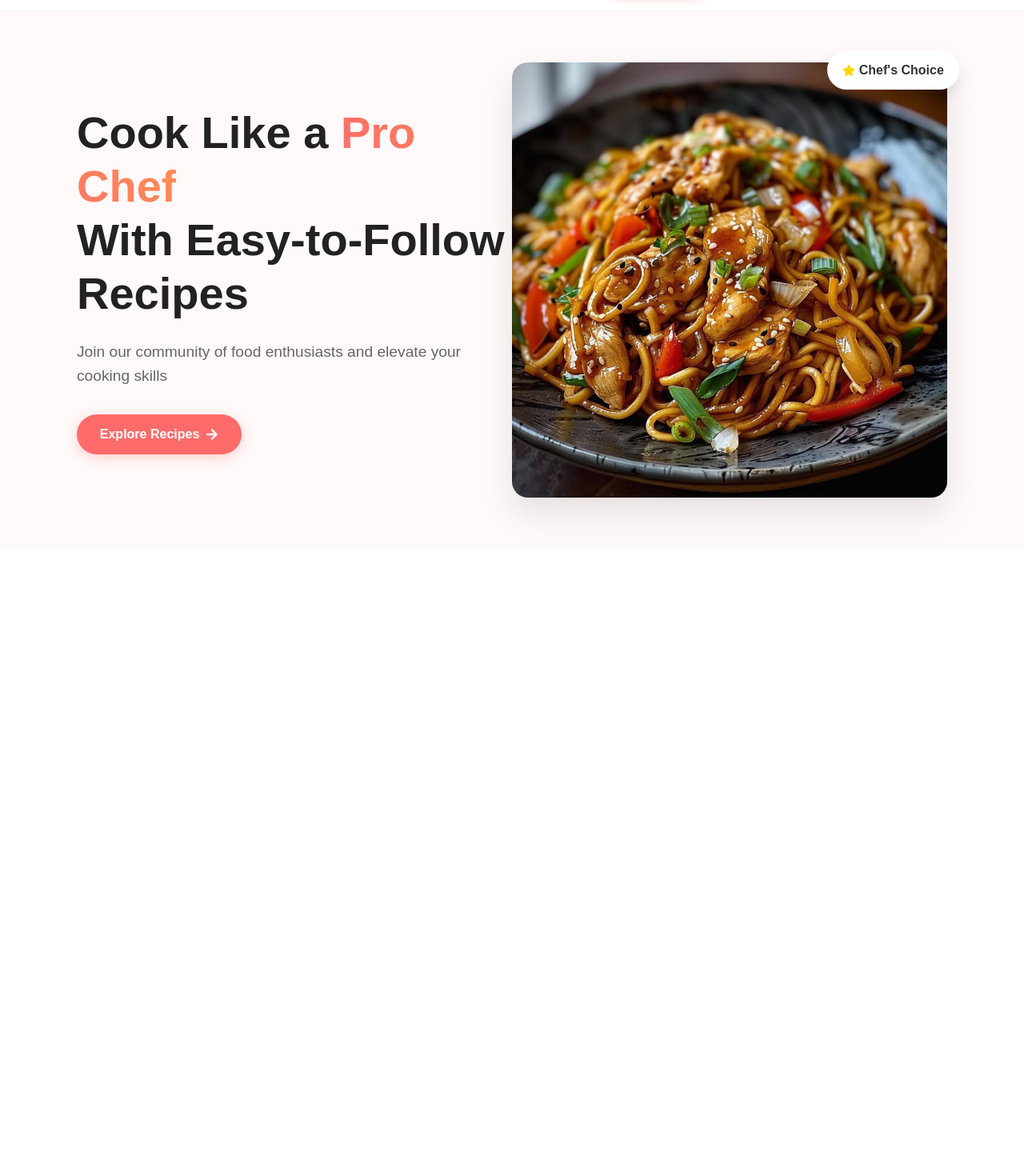
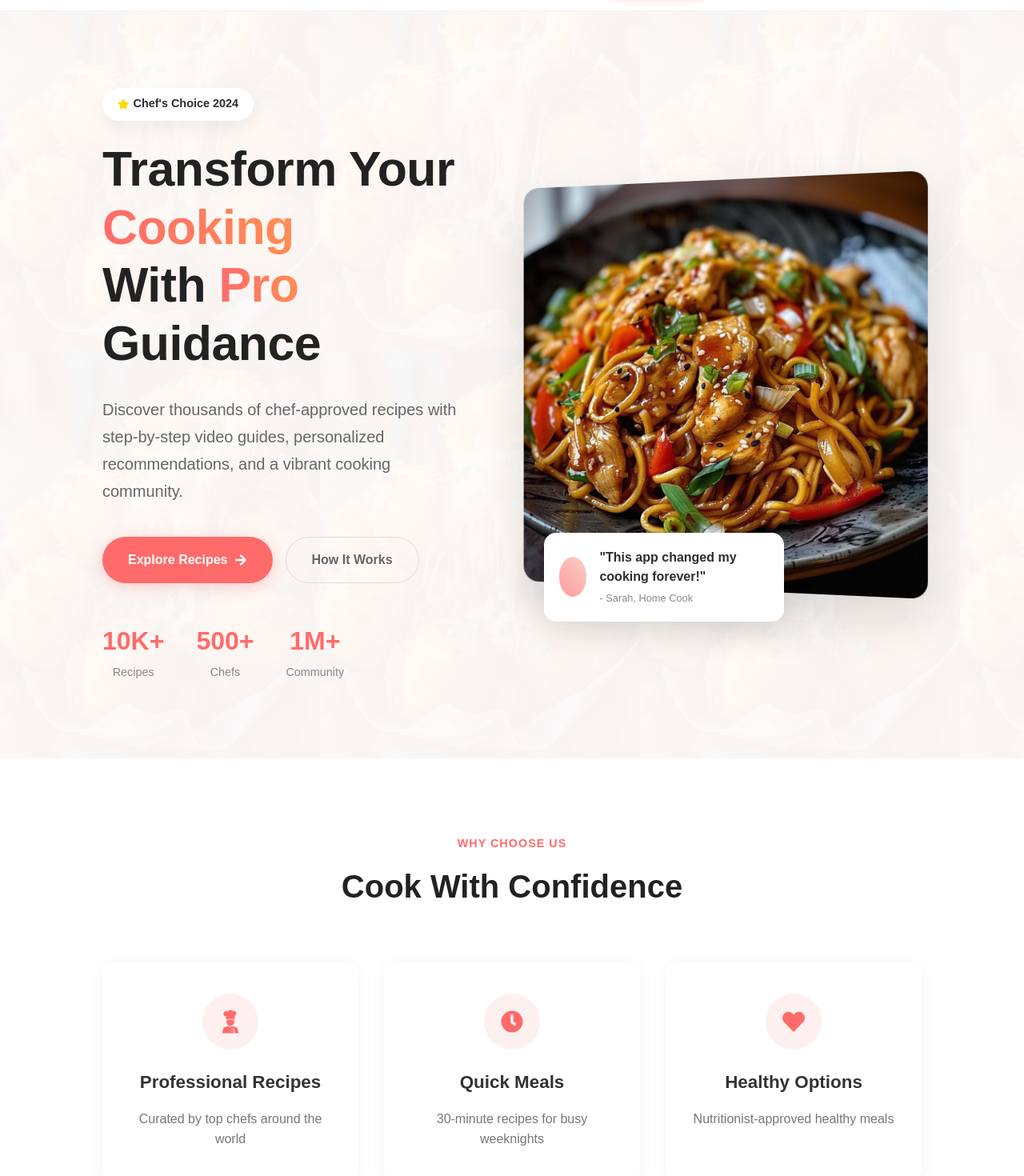
Before and after one commit to Pasindya/Cook-Book, a React (Vite) app in the folder frontend/: page / in a window 1280 px wide. Shown: the part 60-1530 px from the top of the page at 80% size. Before the commit the page ends 800 px from the top, so only its background shows below. Built offline with nearby package versions, Linux system fonts and the light colour scheme.

Commit message:
home page updated

```diff
--- a/frontend/src/pages/Home.jsx
+++ b/frontend/src/pages/Home.jsx
@@ -2,151 +2,432 @@ import React from 'react';
 import { motion } from 'framer-motion';
 import { Link } from 'react-router-dom';
 import Navbar from '../components/Navbar';
-import { FaArrowRight, FaStar } from 'react-icons/fa';
-import heroImage from '../assets/noodles.jpg'; // Your image
+import { FaArrowRight, FaStar, FaUtensils, FaClock, FaHeart } from 'react-icons/fa';
+import { GiCook } from 'react-icons/gi';
+import heroImage from '../assets/noodles.jpg';
+import foodPattern from '../assets/pizza.jpg'; // Add a subtle food pattern image
 
 const Home = () => {
+  // Animation variants
+  const containerVariants = {
+    hidden: { opacity: 0 },
+    visible: {
+      opacity: 1,
+      transition: {
+        staggerChildren: 0.2,
+        when: "beforeChildren"
+      }
+    }
+  };
+
+  const itemVariants = {
+    hidden: { y: 20, opacity: 0 },
+    visible: {
+      y: 0,
+      opacity: 1,
+      transition: {
+        duration: 0.6
+      }
+    }
+  };
+
+  const featureCards = [
+    {
+      icon: <GiCook size={32} />,
+      title: "Professional Recipes",
+      description: "Curated by top chefs around the world"
+    },
+    {
+      icon: <FaClock size={28} />,
+      title: "Quick Meals",
+      description: "30-minute recipes for busy weeknights"
+    },
+    {
+      icon: <FaHeart size={28} />,
+      title: "Healthy Options",
+      description: "Nutritionist-approved healthy meals"
+    }
+  ];
+
   return (
     <div style={styles.container}>
+      {/* Background elements */}
+      <div style={styles.backgroundPattern}></div>
+
       <Navbar />
 
-      {/* Hero Section Only */}
+      <main>
+        {/* Hero Section */}
         <motion.section
           style={styles.heroSection}
-        initial={{ opacity: 0 }}
-        animate={{ opacity: 1 }}
-        transition={{ duration: 0.8 }}
+          initial="hidden"
+          animate="visible"
+          variants={containerVariants}
         >
           <div style={styles.heroContent}>
+            <motion.div variants={itemVariants}>
+              <div style={styles.badge}>
+                <FaStar style={{ color: '#FFD700', marginRight: '5px' }} />
+                Chef's Choice 2024
+              </div>
+            </motion.div>
+
             <motion.h1
               style={styles.heroTitle}
-            initial={{ y: -50 }}
-            animate={{ y: 0 }}
-            transition={{ delay: 0.2 }}
+              variants={itemVariants}
             >
-            Cook Like a <span style={styles.highlight}>Pro Chef</span> <br />With Easy-to-Follow Recipes
+              Transform Your <span style={styles.highlight}>Cooking</span> <br />
+              With <span style={styles.highlight}>Pro</span> Guidance
             </motion.h1>
 
             <motion.p
               style={styles.heroSubtitle}
-            initial={{ y: 50 }}
-            animate={{ y: 0 }}
-            transition={{ delay: 0.3 }}
+              variants={itemVariants}
             >
-            Join our community of food enthusiasts and elevate your cooking skills
+              Discover thousands of chef-approved recipes with step-by-step video guides,
+              personalized recommendations, and a vibrant cooking community.
             </motion.p>
 
             <motion.div
-            initial={{ opacity: 0 }}
-            animate={{ opacity: 1 }}
-            transition={{ delay: 0.4 }}
+              style={styles.buttonGroup}
+              variants={itemVariants}
             >
               <Link to="/displayrecipe" style={styles.ctaButton}>
                 Explore Recipes <FaArrowRight style={{ marginLeft: '8px' }} />
               </Link>
+              <Link to="/about" style={styles.secondaryButton}>
+                How It Works
+              </Link>
+            </motion.div>
+
+            <motion.div
+              style={styles.statsContainer}
+              variants={itemVariants}
+            >
+              <div style={styles.statItem}>
+                <div style={styles.statNumber}>10K+</div>
+                <div style={styles.statLabel}>Recipes</div>
+              </div>
+              <div style={styles.statItem}>
+                <div style={styles.statNumber}>500+</div>
+                <div style={styles.statLabel}>Chefs</div>
+              </div>
+              <div style={styles.statItem}>
+                <div style={styles.statNumber}>1M+</div>
+                <div style={styles.statLabel}>Community</div>
+              </div>
             </motion.div>
           </div>
 
-        <div style={styles.heroImageContainer}>
-          <motion.img
+          <motion.div
+            style={styles.heroImageContainer}
+            variants={{
+              hidden: { opacity: 0, scale: 0.8 },
+              visible: {
+                opacity: 1,
+                scale: 1,
+                transition: { delay: 0.3, duration: 0.8 }
+              }
+            }}
+          >
+            <div style={styles.imageWrapper}>
+              <img
                 src={heroImage}
                 alt="Delicious food"
                 style={styles.heroImage}
-            initial={{ scale: 0.9, opacity: 0 }}
-            animate={{ scale: 1, opacity: 1 }}
-            transition={{ delay: 0.5, duration: 0.7 }}
               />
+              <div style={styles.imageDecoration}></div>
+            </div>
+
+            <div style={styles.userTestimonial}>
+              <div style={styles.userAvatar}></div>
+              <div>
+                <div style={styles.testimonialText}>
+                  "This app changed my cooking forever!"
+                </div>
+                <div style={styles.userName}>- Sarah, Home Cook</div>
+              </div>
+            </div>
+          </motion.div>
+        </motion.section>
+
+        {/* Features Section */}
+        <section style={styles.featuresSection}>
+          <div style={styles.sectionHeader}>
+            <div style={styles.sectionSubtitle}>Why Choose Us</div>
+            <h2 style={styles.sectionTitle}>Cook With Confidence</h2>
+          </div>
+
+          <div style={styles.featuresGrid}>
+            {featureCards.map((feature, index) => (
               <motion.div
-            style={styles.heroBadge}
-            initial={{ scale: 0 }}
-            animate={{ scale: 1 }}
-            transition={{ delay: 0.8 }}
+                key={index}
+                style={styles.featureCard}
+                whileHover={{ y: -10, boxShadow: '0 15px 30px rgba(0,0,0,0.1)' }}
+                transition={{ duration: 0.3 }}
               >
-            <FaStar style={{ color: '#FFD700', marginRight: '5px' }} />
-            Chef's Choice
+                <div style={styles.featureIcon}>
+                  {feature.icon}
+                </div>
+                <h3 style={styles.featureTitle}>{feature.title}</h3>
+                <p style={styles.featureDescription}>{feature.description}</p>
               </motion.div>
+            ))}
           </div>
-      </motion.section>
+        </section>
+      </main>
     </div>
   );
 };
 
-// Simplified styles object
 const styles = {
   container: {
     fontFamily: "'Poppins', sans-serif",
-    color: '#333',
+    color: '#2E2E2E',
     maxWidth: '100%',
     overflowX: 'hidden',
+    position: 'relative',
+    backgroundColor: '#FFFCFA',
+  },
+  backgroundPattern: {
+    position: 'absolute',
+    top: 0,
+    left: 0,
+    right: 0,
+    bottom: 0,
+    backgroundImage: `url(${foodPattern})`,
+    backgroundSize: '400px',
+    opacity: 0.03,
+    zIndex: 0,
   },
   heroSection: {
     display: 'flex',
     justifyContent: 'space-between',
     alignItems: 'center',
-    padding: '4rem 6rem',
-    backgroundColor: '#FFF9F9',
-    minHeight: '80vh',
+    padding: '6rem 8rem',
+    minHeight: '90vh',
+    position: 'relative',
+    zIndex: 1,
+    maxWidth: '1600px',
+    margin: '0 auto',
   },
   heroContent: {
     flex: 1,
     maxWidth: '600px',
+    position: 'relative',
+    zIndex: 2,
+  },
+  badge: {
+    display: 'inline-flex',
+    alignItems: 'center',
+    backgroundColor: 'white',
+    padding: '0.6rem 1.2rem',
+    borderRadius: '30px',
+    boxShadow: '0 10px 20px rgba(0, 0, 0, 0.05)',
+    fontWeight: '600',
+    fontSize: '0.9rem',
+    marginBottom: '1.5rem',
   },
   heroTitle: {
-    fontSize: '3.5rem',
-    fontWeight: '700',
+    fontSize: '3.8rem',
+    fontWeight: '800',
     lineHeight: '1.2',
-    marginBottom: '1.5rem',
+    marginBottom: '1.8rem',
     color: '#222',
+    letterSpacing: '-0.5px',
   },
   highlight: {
-    background: 'linear-gradient(45deg, #FF6B6B, #FF8E53)',
+    background: 'linear-gradient(90deg, #FF6B6B, #FF8E53)',
     WebkitBackgroundClip: 'text',
     WebkitTextFillColor: 'transparent',
+    fontWeight: '800',
   },
   heroSubtitle: {
-    fontSize: '1.2rem',
+    fontSize: '1.25rem',
     color: '#666',
-    marginBottom: '2rem',
-    lineHeight: '1.6',
+    marginBottom: '2.5rem',
+    lineHeight: '1.7',
+    maxWidth: '90%',
+  },
+  buttonGroup: {
+    display: 'flex',
+    gap: '1rem',
+    marginBottom: '3rem',
   },
   ctaButton: {
     display: 'inline-flex',
     alignItems: 'center',
-    padding: '0.8rem 1.8rem',
+    padding: '1rem 2rem',
     backgroundColor: '#FF6B6B',
     color: 'white',
-    borderRadius: '30px',
+    borderRadius: '50px',
     textDecoration: 'none',
     fontWeight: '600',
     fontSize: '1rem',
-    boxShadow: '0 4px 15px rgba(255, 107, 107, 0.3)',
+    boxShadow: '0 4px 20px rgba(255, 107, 107, 0.3)',
     transition: 'all 0.3s ease',
     ':hover': {
       transform: 'translateY(-3px)',
-      boxShadow: '0 6px 20px rgba(255, 107, 107, 0.4)',
+      boxShadow: '0 8px 25px rgba(255, 107, 107, 0.4)',
+      backgroundColor: '#FF5A5A',
     },
+  },
+  secondaryButton: {
+    display: 'inline-flex',
+    alignItems: 'center',
+    padding: '1rem 2rem',
+    backgroundColor: 'transparent',
+    color: '#666',
+    border: '1px solid #DDD',
+    borderRadius: '50px',
+    textDecoration: 'none',
+    fontWeight: '600',
+    fontSize: '1rem',
+    transition: 'all 0.3s ease',
+    ':hover': {
+      backgroundColor: '#F8F8F8',
+      borderColor: '#CCC',
+    },
+  },
+  statsContainer: {
+    display: 'flex',
+    gap: '2.5rem',
+    marginTop: '1rem',
+  },
+  statItem: {
+    textAlign: 'center',
+  },
+  statNumber: {
+    fontSize: '2rem',
+    fontWeight: '700',
+    color: '#FF6B6B',
+    marginBottom: '0.3rem',
+  },
+  statLabel: {
+    fontSize: '0.9rem',
+    color: '#888',
+    fontWeight: '500',
   },
   heroImageContainer: {
     flex: 1,
     position: 'relative',
     maxWidth: '600px',
+    zIndex: 1,
+  },
+  imageWrapper: {
+    position: 'relative',
+    borderRadius: '20px',
+    overflow: 'hidden',
+    boxShadow: '0 30px 60px rgba(0, 0, 0, 0.12)',
+    transform: 'perspective(1000px) rotateY(-10deg)',
   },
   heroImage: {
     width: '100%',
-    borderRadius: '20px',
-    boxShadow: '0 20px 40px rgba(0, 0, 0, 0.1)',
+    display: 'block',
+    transition: 'transform 0.5s ease',
+    ':hover': {
+      transform: 'scale(1.05)',
     },
-  heroBadge: {
+  },
+  imageDecoration: {
     position: 'absolute',
-    top: '-15px',
-    right: '-15px',
+    top: '-20px',
+    left: '-20px',
+    right: '-20px',
+    bottom: '-20px',
+    border: '2px dashed rgba(255, 107, 107, 0.3)',
+    borderRadius: '30px',
+    zIndex: -1,
+  },
+  userTestimonial: {
+    position: 'absolute',
+    bottom: '-40px',
+    left: '40px',
     backgroundColor: 'white',
-    padding: '0.8rem 1.2rem',
-    borderRadius: '30px',
-    boxShadow: '0 10px 20px rgba(0, 0, 0, 0.1)',
+    padding: '1.2rem',
+    borderRadius: '15px',
+    boxShadow: '0 15px 40px rgba(0, 0, 0, 0.1)',
     display: 'flex',
     alignItems: 'center',
+    gap: '1rem',
+    maxWidth: '300px',
+    zIndex: 2,
+  },
+  userAvatar: {
+    width: '50px',
+    height: '50px',
+    borderRadius: '50%',
+    backgroundColor: '#F5F5F5',
+    backgroundImage: 'linear-gradient(45deg, #FF9A9E, #FAD0C4)',
+  },
+  testimonialText: {
     fontWeight: '600',
+    marginBottom: '0.3rem',
+  },
+  userName: {
+    fontSize: '0.8rem',
+    color: '#888',
+  },
+  featuresSection: {
+    padding: '6rem 8rem',
+    backgroundColor: '#FFF',
+    position: 'relative',
+    zIndex: 1,
+  },
+  sectionHeader: {
+    textAlign: 'center',
+    marginBottom: '4rem',
+  },
+  sectionSubtitle: {
+    color: '#FF6B6B',
+    fontWeight: '600',
+    letterSpacing: '1px',
+    marginBottom: '0.8rem',
+    textTransform: 'uppercase',
+    fontSize: '0.9rem',
+  },
+  sectionTitle: {
+    fontSize: '2.5rem',
+    fontWeight: '700',
+    color: '#222',
+    marginBottom: '1rem',
+  },
+  featuresGrid: {
+    display: 'grid',
+    gridTemplateColumns: 'repeat(auto-fit, minmax(300px, 1fr))',
+    gap: '2rem',
+    maxWidth: '1200px',
+    margin: '0 auto',
+  },
+  featureCard: {
+    backgroundColor: 'white',
+    borderRadius: '15px',
+    padding: '2.5rem 2rem',
+    boxShadow: '0 5px 20px rgba(0, 0, 0, 0.05)',
+    transition: 'all 0.3s ease',
+    textAlign: 'center',
+  },
+  featureIcon: {
+    width: '70px',
+    height: '70px',
+    borderRadius: '50%',
+    backgroundColor: 'rgba(255, 107, 107, 0.1)',
+    display: 'flex',
+    alignItems: 'center',
+    justifyContent: 'center',
+    margin: '0 auto 1.5rem',
+    color: '#FF6B6B',
+  },
+  featureTitle: {
+    fontSize: '1.4rem',
+    fontWeight: '700',
+    marginBottom: '1rem',
+    color: '#333',
+  },
+  featureDescription: {
+    color: '#777',
+    lineHeight: '1.6',
+    fontSize: '1rem',
   },
 };
 
```
Lines whose indentation alone changed are shown as unchanged.
